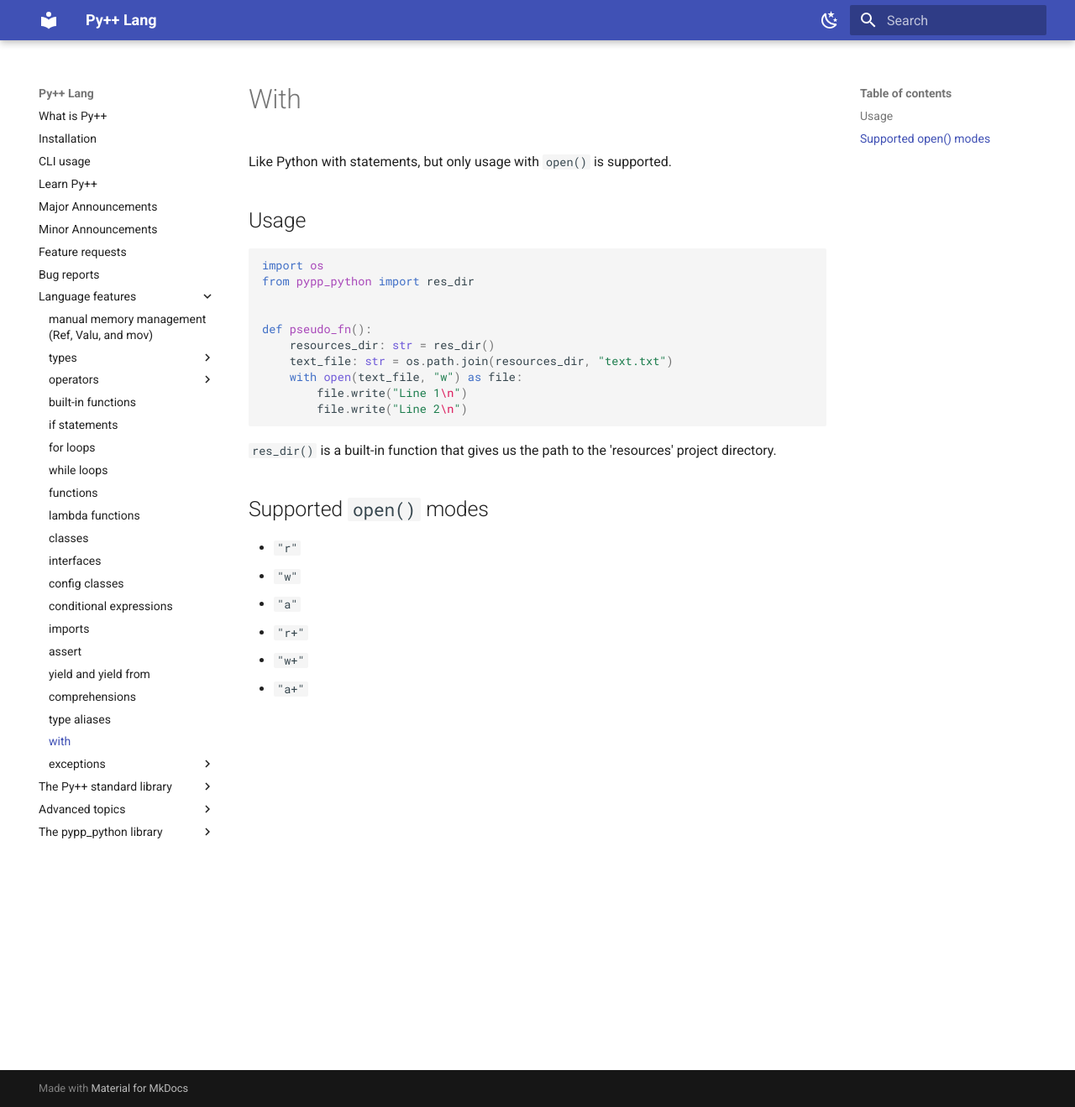
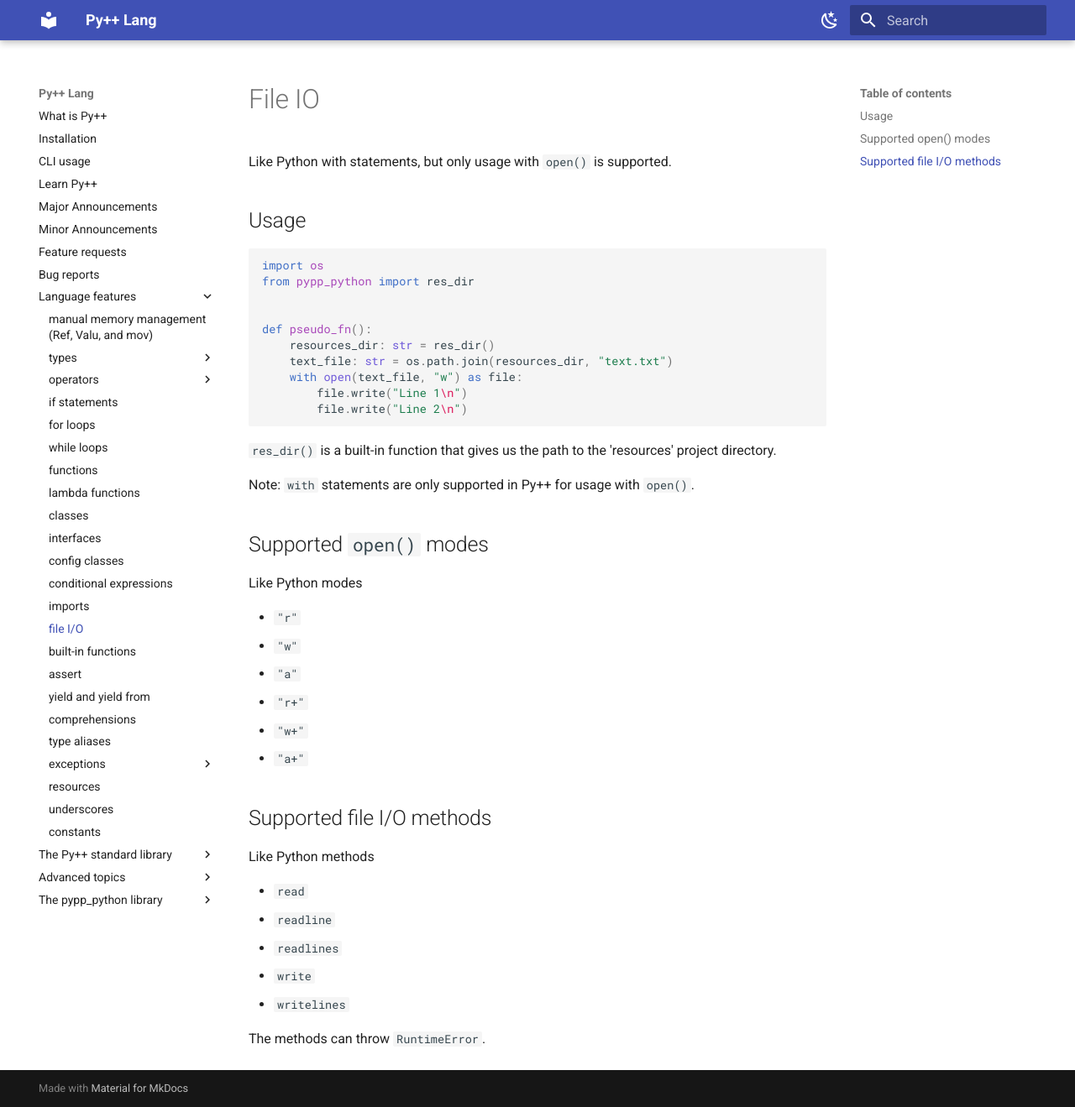
Before and after one commit to curtispuetz/pypp-docs, an MkDocs documentation site: the page built from docs/lang_features/file_io.md, in a window 1280 px wide and 1319 px high. Shown: the whole window at 84% size. Built offline with MkDocs 1.6.1 and Material for MkDocs 9.7.7, drawn with Linux system fonts in a browser that asks for light colours.

```diff
--- a/docs/lang_features/with.md
+++ b/docs/lang_features/file_io.md
@@ -1,4 +1,4 @@
-# With
+# File IO
 
 Like Python with statements, but only usage with `open()` is supported.
 
@@ -19,7 +19,11 @@ def pseudo_fn():
 
 `res_dir()` is a built-in function that gives us the path to the 'resources' project directory.
 
+Note: `with` statements are only supported in Py++ for usage with `open()`.
+
 ## Supported `open()` modes
+
+Like Python modes
 
 - `"r"`
 - `"w"`
@@ -27,3 +31,15 @@ def pseudo_fn():
 - `"r+"`
 - `"w+"`
 - `"a+"`
+
+## Supported file I/O methods
+
+Like Python methods
+
+- `read`
+- `readline`
+- `readlines`
+- `write`
+- `writelines`
+
+The methods can throw `RuntimeError`.
--- a/mkdocs.yml
+++ b/mkdocs.yml
@@ -46,7 +46,6 @@ nav:
         - comparison: lang_features/operators/comparison.md
         - unary: lang_features/operators/unary.md
         - other: lang_features/operators/other.md
-      - built-in functions: lang_features/built_in_functions.md
       - if statements: lang_features/if_elif_else.md
       - for loops: lang_features/for_loops.md
       - while loops: lang_features/while_loops.md
@@ -57,22 +56,26 @@ nav:
       - config classes: lang_features/config_classes.md
       - conditional expressions: lang_features/conditional_expression.md
       - imports: lang_features/imports.md
+      - file I/O: lang_features/file_io.md
+      - built-in functions: lang_features/built_in_functions.md
       - assert: lang_features/assert.md
       - yield and yield from: lang_features/yield.md
       - comprehensions: lang_features/comprehensions.md
       - type aliases: lang_features/type_aliases.md
-      - with: lang_features/with.md
       - exceptions:
         - handling: lang_features/exceptions/handling.md
         - defining your own: lang_features/exceptions/defining.md
         - raising: lang_features/exceptions/raising.md
         - supported types: lang_features/exceptions/supported_types.md
+      - resources: lang_features/resources.md
+      - underscores: lang_features/underscores.md
+      - constants: lang_features/constants.md
   - The Py++ standard library:
-      - math: stdlib/math.md
-      - time: stdlib/time.md
-      - random: stdlib/random.md
-      - os: stdlib/os.md
-      - shutil: stdlib/shutil.md
+      - math: stl/math.md
+      - time: stl/time.md
+      - random: stl/random.md
+      - os: stl/os.md
+      - shutil: stl/shutil.md
   - Advanced topics:
       - Solving undefined behavior: advanced/solving_undefined_behavior.md
   - The pypp_python library:
```
Also changed, not shown: docs/lang_features/constants.md (added, +5 -0 lines), docs/lang_features/for_loops.md (+8 -0 lines), docs/lang_features/resources.md (added, +23 -0 lines), docs/lang_features/std_lib/os.md (deleted, +0 -3 lines), docs/lang_features/stl/math.md (added, +34 -0 lines), docs/lang_features/stl/os.md (added, +34 -0 lines), docs/lang_features/stl/random.md (added, +33 -0 lines), docs/lang_features/stl/shutil.md (added, +18 -0 lines), docs/lang_features/stl/time.md (added, +33 -0 lines), docs/lang_features/underscores.md (added, +24 -0 lines).
